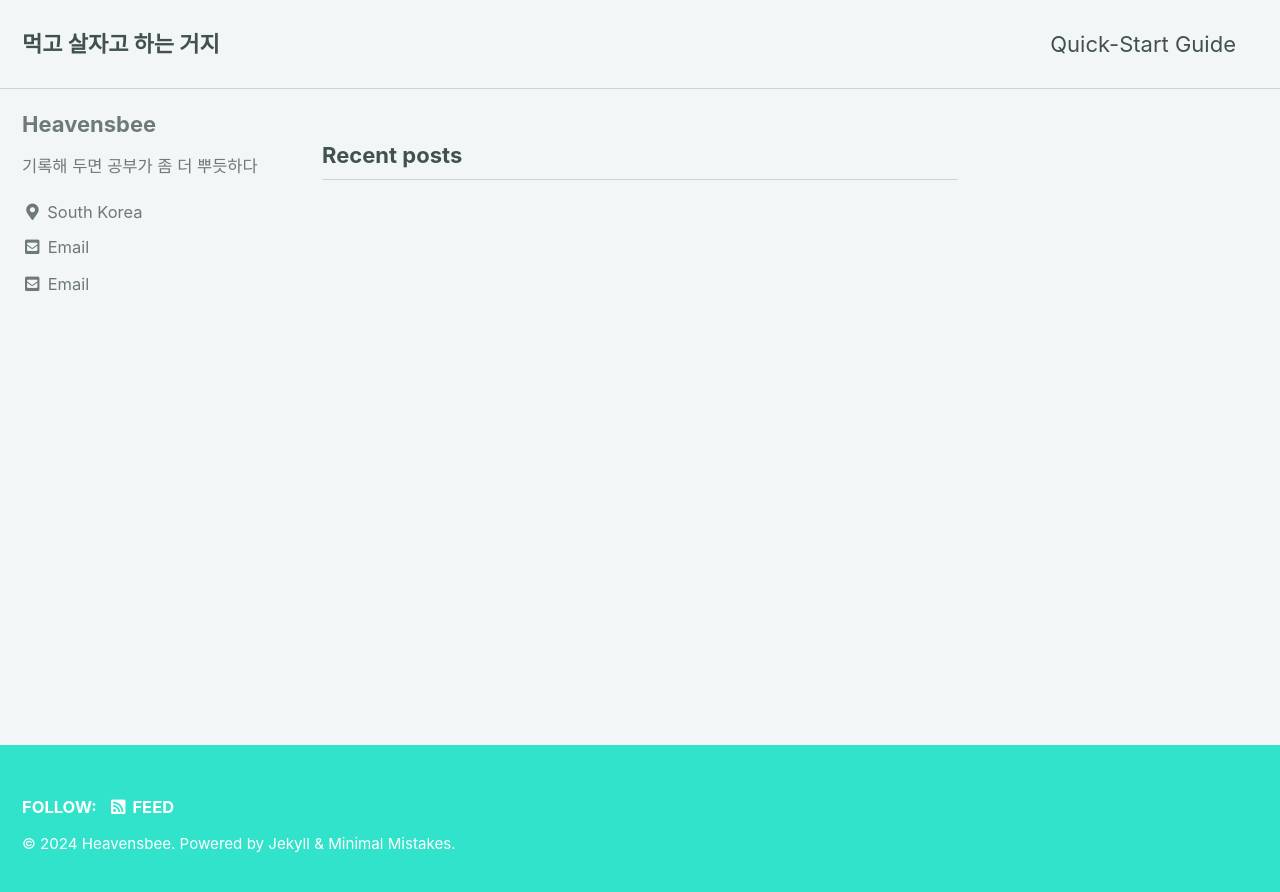
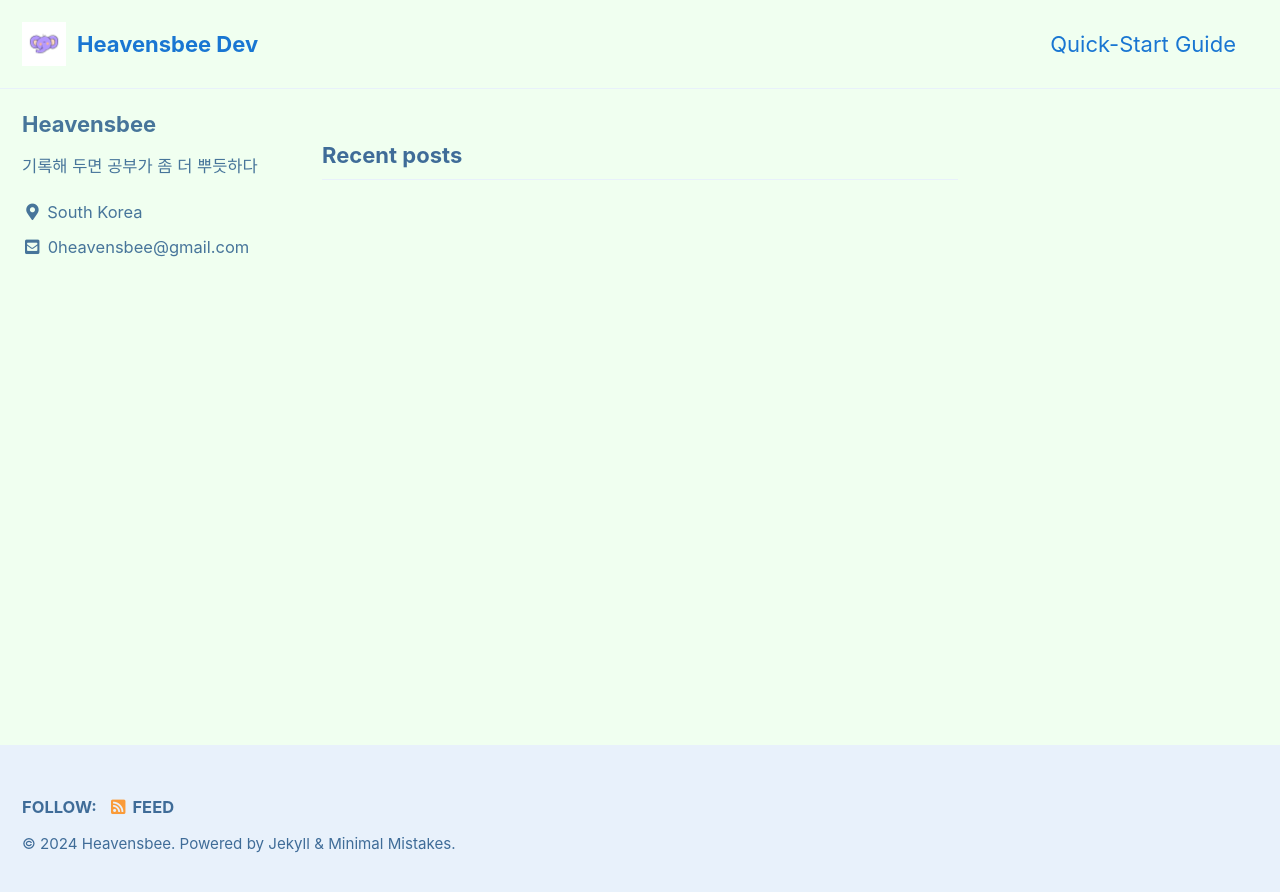
Before and after one commit to beeheavens/beeheavens.github.io, a Jekyll site: the page built from index.html, in a window 1280 px wide. Shown: the top 892 px of the page. Built offline with Jekyll 4.4.1, drawn with Linux system fonts in a browser that asks for light colours; cached includes are drawn as plain includes; the list of posts is cut into pages by our own code.

Commit message:
change layouts

```diff
--- a/_config.yml
+++ b/_config.yml
@@ -12,21 +12,21 @@
 
 # theme                  : "minimal-mistakes-jekyll"
 # remote_theme           : "mmistakes/minimal-mistakes"
-minimal_mistakes_skin    : "mint" # "air", "aqua", "contrast", "dark", "dirt", "neon", "mint", "plum", "sunrise"
+minimal_mistakes_skin    : "aqua" # "air", "aqua", "contrast", "dark", "dirt", "neon", "mint", "plum", "sunrise"
 
 # Site Settings
 locale                   : "en-US"
-title                    : "Heavensbee"
+title                    : "Heavensbee Dev"
 title_separator          : "-"
 subtitle                 : # site tagline that appears below site title in masthead
 name                     : "Heavensbee"
-description              : "정리하면 공부가 조금 더 뿌듯하기 때문에"
+description              : "정리용 블로그"
 url                      : # the base hostname & protocol for your site e.g. "https://mmistakes.github.io"
 baseurl                  : # the subpath of your site, e.g. "/blog"
 repository               : # GitHub username/repo-name e.g. "mmistakes/minimal-mistakes"
 teaser                   : # path of fallback teaser image, e.g. "/assets/images/500x300.png"
-logo                     : # path of logo image to display in the masthead, e.g. "/assets/images/88x88.png"
-masthead_title           : "먹고 살자고 하는 거지"# overrides the website title displayed in the masthead, use " " for no title
+logo                     : "/assets/logo.jpeg"
+masthead_title           : "Heavensbee Dev" # overrides the website title displayed in the masthead, use " " for no title
 # breadcrumbs            : false # true, false (default)
 words_per_minute         : 200
 comments:
@@ -108,9 +108,8 @@ author:
   avatar           : # path of avatar image, e.g. "/assets/images/bio-photo.jpg"
   bio              : "기록해 두면 공부가 좀 더 뿌듯하다"
   location         : "South Korea"
-  email            : "0heavensbee@gmail.com"
   links:
-    - label: "Email"
+    - label: "0heavensbee@gmail.com"
       icon: "fas fa-fw fa-envelope-square"
       url: "0heavensbee@gmail.com"
     - label: "Website"
```
Also changed, not shown: assets/logo.jpeg (added), 1 other file.
